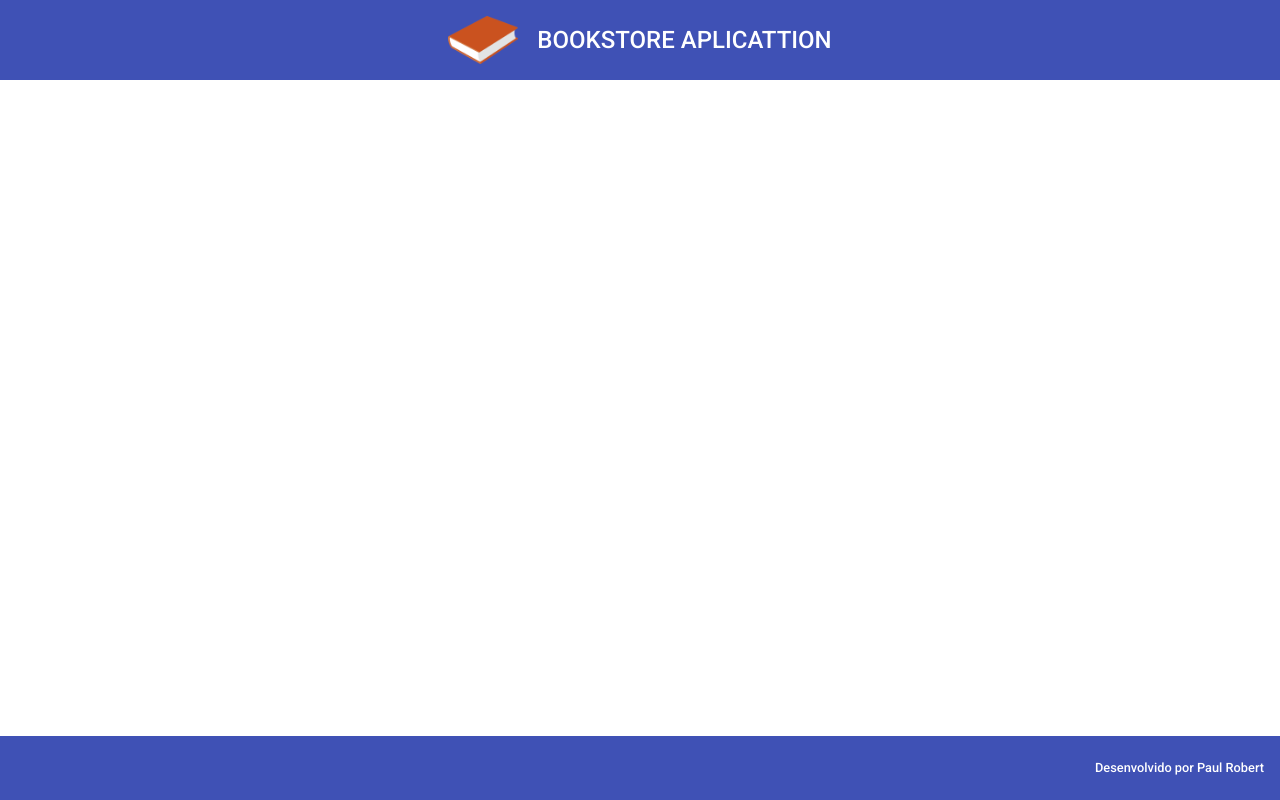
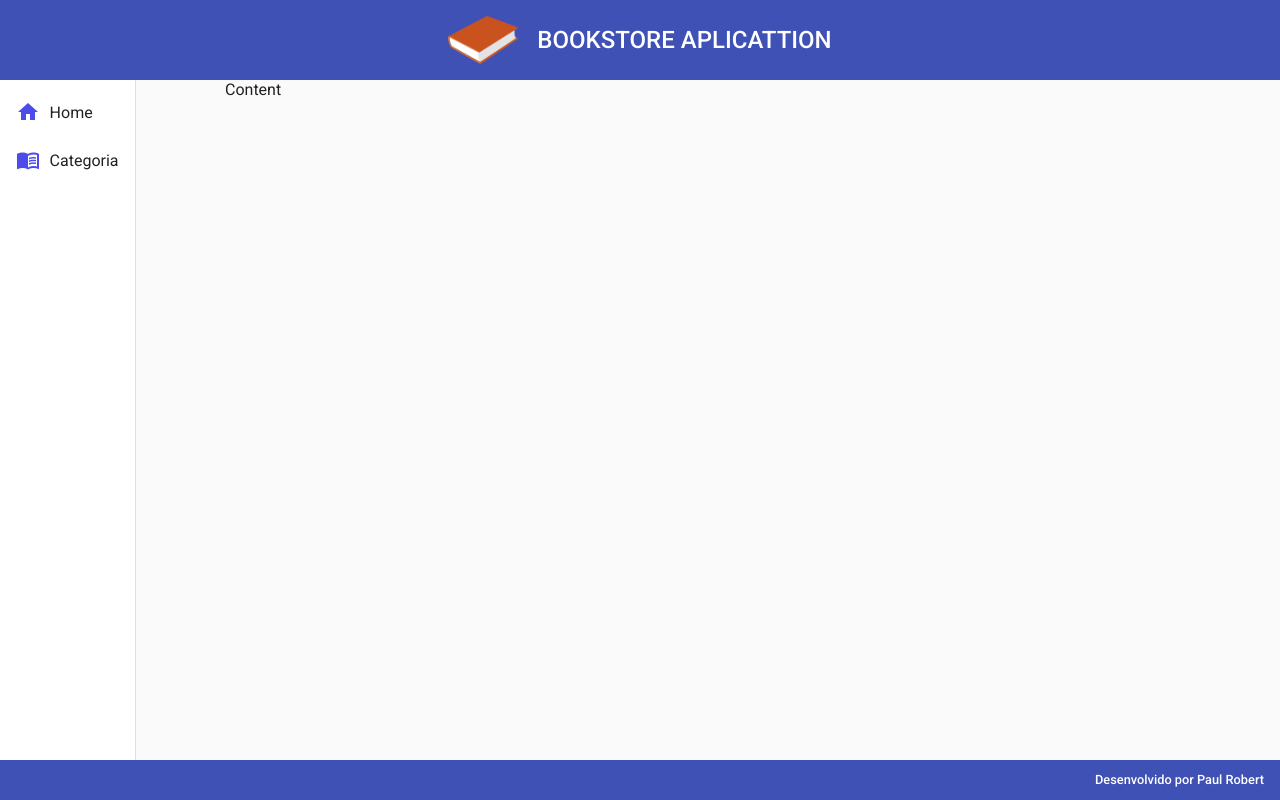
Before and after one commit to prmorais/bookestore-front, an Angular app: page / in a window 1280 px wide. Built offline with nearby package versions, Linux system fonts and the light colour scheme.

Commit message:
Adicionando componente Nav para o menu

```diff
--- a/src/app/app.component.html
+++ b/src/app/app.component.html
@@ -1,2 +1,3 @@
 <app-header></app-header>
+<app-nav></app-nav>
 <app-footer></app-footer>
--- a/src/app/components/template/footer/footer.component.css
+++ b/src/app/components/template/footer/footer.component.css
@@ -3,4 +3,5 @@
   bottom: 0;
   justify-content: flex-end;
   font-size: .8rem;
+  height: 5%;
 }
--- /dev/null
+++ b/src/app/components/template/nav/nav.component.css
@@ -0,0 +1,7 @@
+.container {
+  height: 85%;
+}
+i {
+  padding-right: .6rem;
+  color: #4c4ced;
+}
--- /dev/null
+++ b/src/app/components/template/nav/nav.component.html
@@ -0,0 +1,18 @@
+<mat-sidenav-container class="container">
+  <mat-sidenav mode="side" opened >
+    <mat-nav-list>
+      <a routerLink="/" mat-list-item>
+        <i class="material-icons">home</i>
+        Home
+      </a>
+      <a routerLink="/categoria" mat-list-item>
+        <i class="material-icons">menu_book</i>
+        Categoria
+      </a>
+    </mat-nav-list>
+  </mat-sidenav>
+
+  <mat-sidenav-content>
+    Content
+  </mat-sidenav-content>
+</mat-sidenav-container>
--- /dev/null
+++ b/src/app/components/template/nav/nav.component.ts
@@ -0,0 +1,15 @@
+import { Component, OnInit } from '@angular/core';
+
+@Component({
+  selector: 'app-nav',
+  templateUrl: './nav.component.html',
+  styleUrls: ['./nav.component.css']
+})
+export class NavComponent implements OnInit {
+
+  constructor() { }
+
+  ngOnInit(): void {
+  }
+
+}
```
Also changed, not shown: src/app/app.module.ts (+12 -3 lines).
